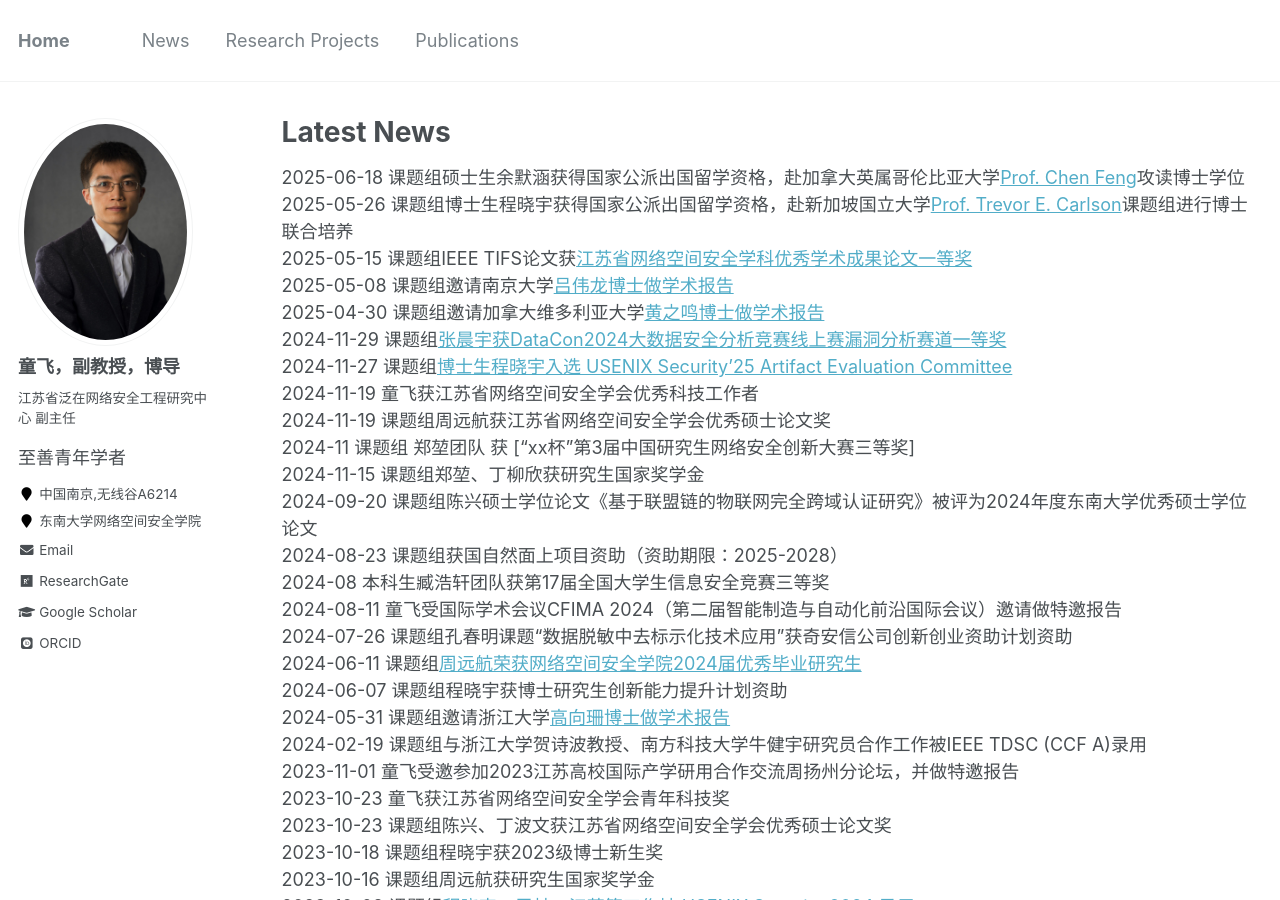
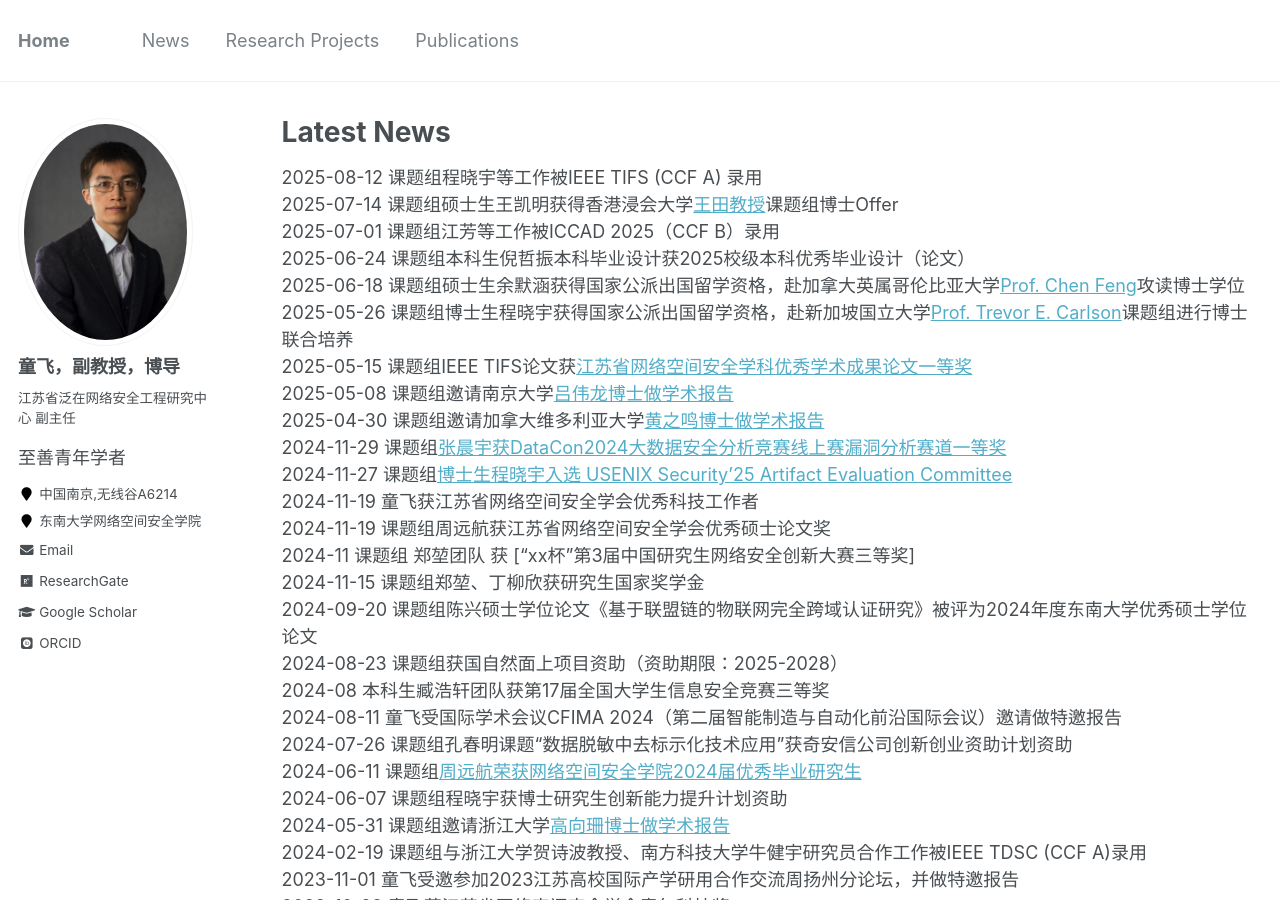
Before and after one commit to fei-tong/fei-tong.github.io, a Jekyll site: the page built from _pages/News.md, in a window 1280 px wide and 900 px high. Built offline with Jekyll 4.4.1, drawn with Linux system fonts in a browser that asks for light colours; some web fonts are replaced.

Commit message:
Update News.md

```diff
--- a/_pages/News.md
+++ b/_pages/News.md
@@ -4,6 +4,10 @@ title: "Latest News"
 permalink: /News/
 author_profile: true
 ---
+2025-08-12 课题组程晓宇等工作被IEEE TIFS (CCF A) 录用<br>
+2025-07-14 课题组硕士生王凯明获得香港浸会大学[王田教授](https://www.scholat.com/adamwt)课题组博士Offer<br>
+2025-07-01 课题组江芳等工作被ICCAD 2025（CCF B）录用<br>
+2025-06-24 课题组本科生倪哲振本科毕业设计获2025校级本科优秀毕业设计（论文）<br>
 2025-06-18 课题组硕士生余默涵获得国家公派出国留学资格，赴加拿大英属哥伦比亚大学[Prof. Chen Feng](https://blockchain.ubc.ca/people/chen-feng)攻读博士学位<br>
 2025-05-26 课题组博士生程晓宇获得国家公派出国留学资格，赴新加坡国立大学[Prof. Trevor E. Carlson](https://www.comp.nus.edu.sg/~tcarlson/)课题组进行博士联合培养<br>
 2025-05-15 课题组IEEE TIFS论文获[江苏省网络空间安全学科优秀学术成果论文一等奖](https://www.jscsa.org.cn/contents/197/500.html)<br>
```
